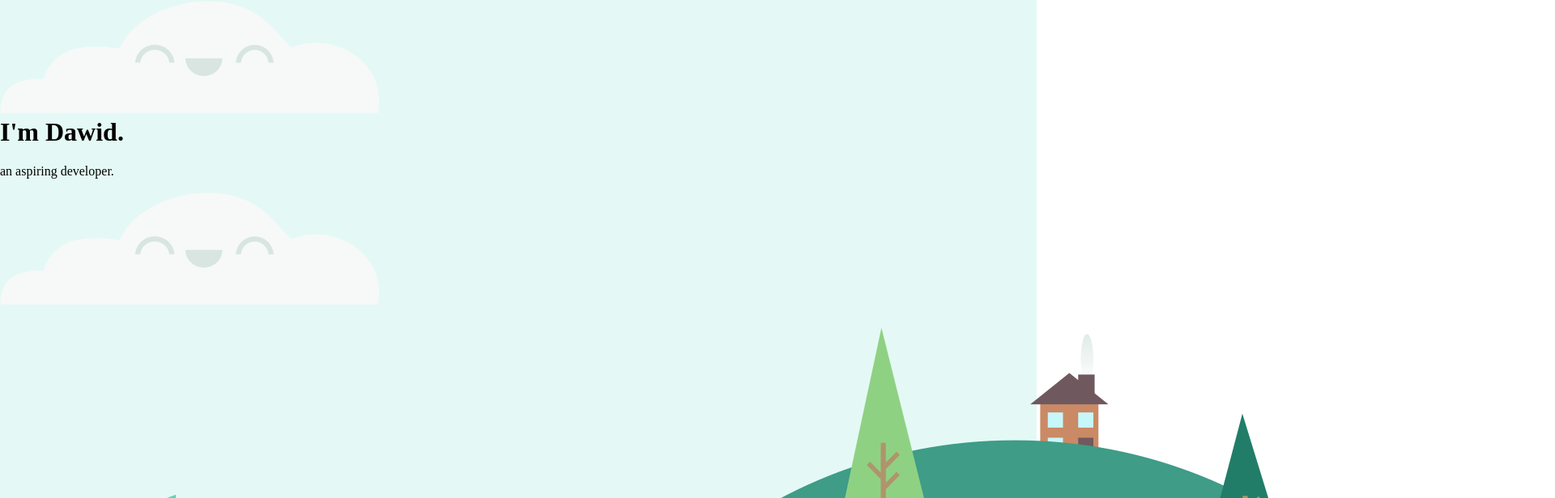
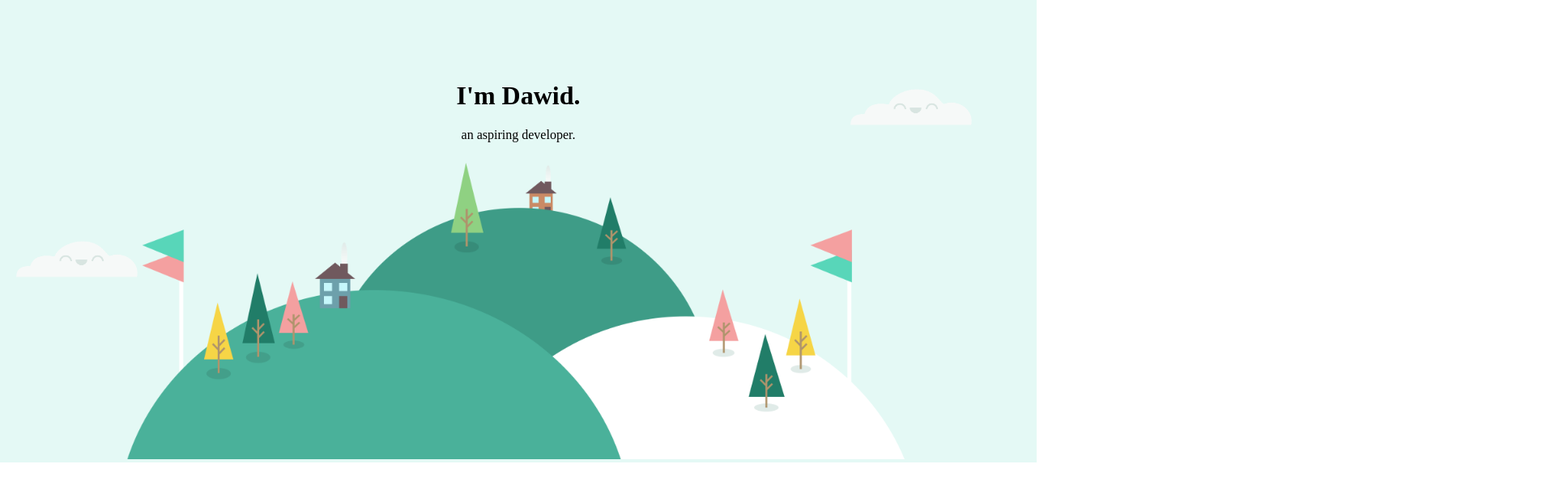
Before and after one commit to dawkey95/Dawid-Keyser-Website, a plain HTML site: page index.html in a window 1280 px wide. Shown: the top 616 px of the page at 81% size, 1920 px wide, since content can reach past the window. Drawn offline with Linux system fonts and the light colour scheme.

Commit message:
Positioning of images

```diff
--- a/css/styles.css
+++ b/css/styles.css
@@ -7,26 +7,49 @@
 /* Body and Div */
 body {
     margin: 0;
+    text-align: center;
 }
 
 .top-container {
+    padding-top: 100px;
+    position: relative;
     background-color: #E4F9F5;
 }
 
 .middle-container {
-    background-color: red;
-    width: 200px;
-    height: 200px;
 }
 
 .bottom-container {
-    background-color: blue;
-    width: 200px;
-    height: 200px;
 }
+
+
+
 
 
 /* Text */
 h1 {
     margin-top: 0;
 }
+
+
+
+
+
+/* Images */
+#mountain {
+    width: 1000px;
+}
+
+#left-cloud {
+    position: absolute;
+    width: 150px;
+    left: 20px;
+    bottom: 40%;
+}
+
+#right-cloud {
+    position: absolute;
+    width: 150px;
+    top: 110px;
+    right: 80px;
+}
--- a/index.html
+++ b/index.html
@@ -8,11 +8,11 @@
 </head>
 <body>
     <div class="top-container">
-        <img src="/Pictures/images/cloud.png" alt="left-cloud-image">
+        <img id="right-cloud" src="/Pictures/images/cloud.png" alt="right-cloud-image">
         <h1>I'm Dawid.</h1>
         <p>an aspiring developer.</p>
-        <img src="/Pictures/images/cloud.png" alt="right-cloud-image">
-        <img src="/Pictures/images/land.png" alt="mountain-image">
+        <img id="left-cloud" src="/Pictures/images/cloud.png" alt="left-cloud-image">
+        <img id="mountain" src="/Pictures/images/land.png" alt="mountain-image">
     </div>
 
     <div class="middle-container">
```
